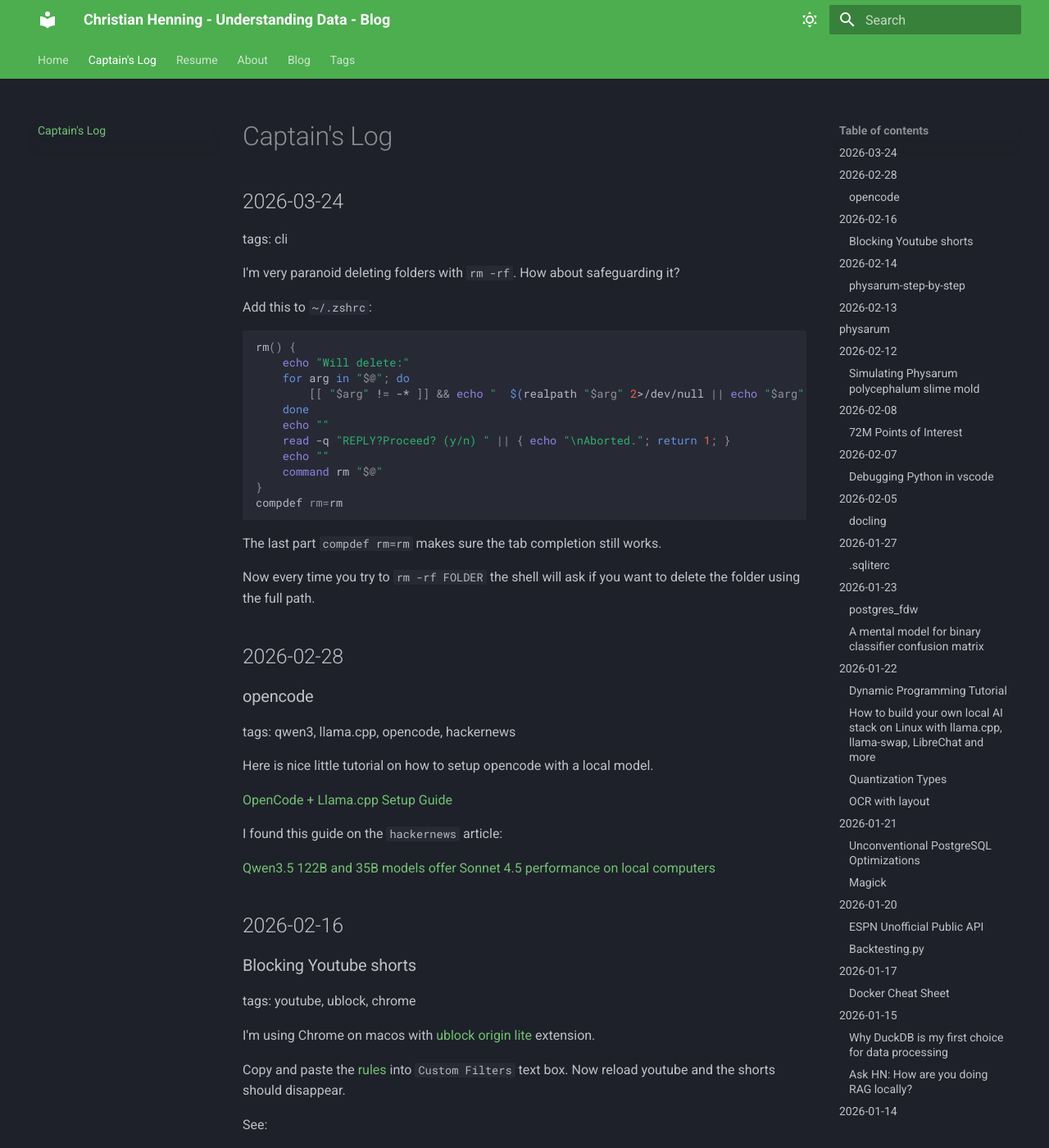
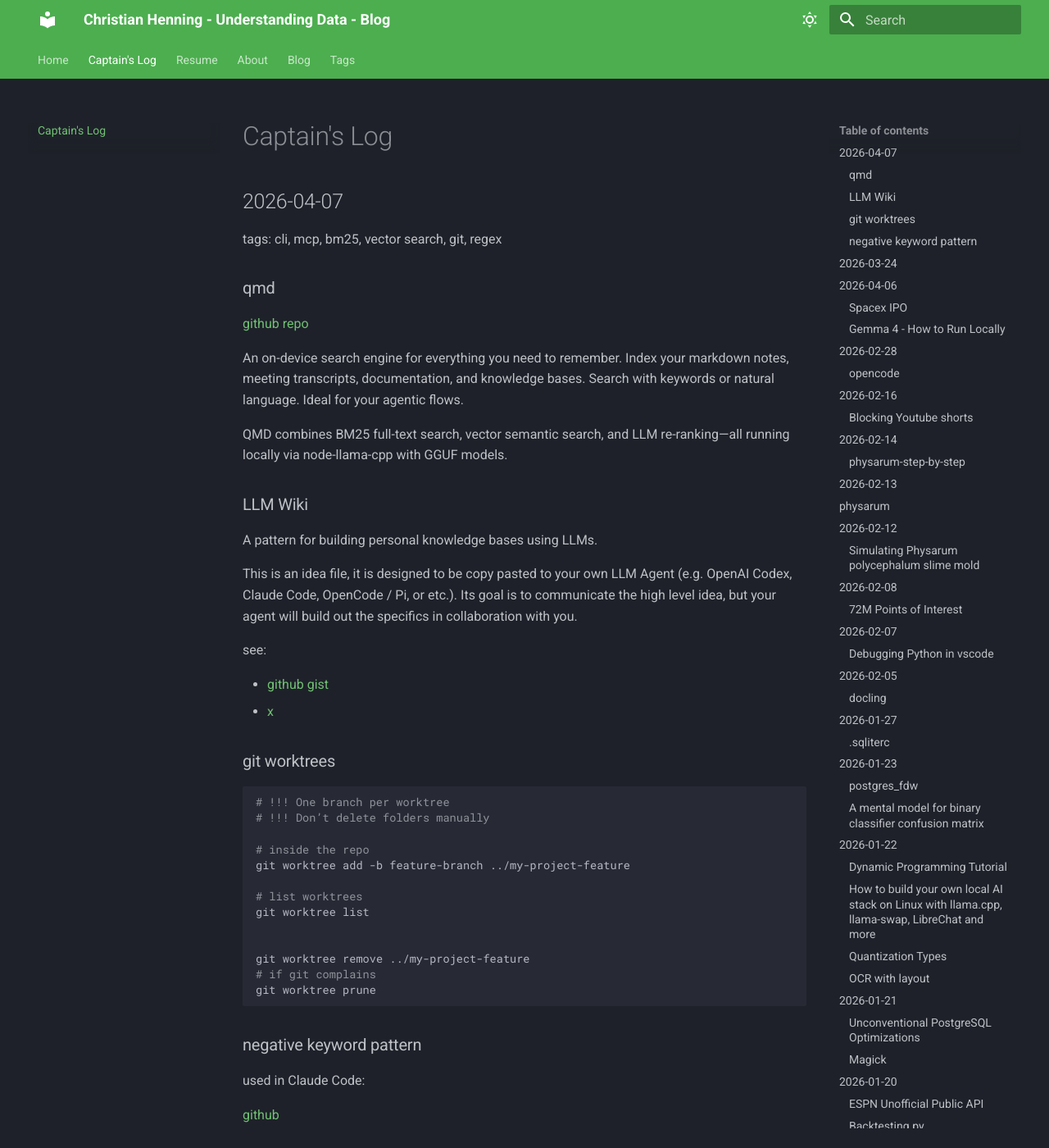
Before and after one commit to chhenning/chhenning.github.io, an MkDocs documentation site: the page built from docs/log.md, in a window 1280 px wide and 1400 px high. Shown: the whole window at 82% size. Built offline with MkDocs 1.6.1 and Material for MkDocs 9.7.7, drawn with Linux system fonts in a browser that asks for light colours; some of the changed text lies outside the part shown.

Commit message:
captains log

````diff
--- a/docs/log.md
+++ b/docs/log.md
@@ -1,3 +1,50 @@
+
+## 2026-04-07
+
+tags: cli, mcp, bm25, vector search, git, regex
+
+### qmd
+
+[github repo](https://github.com/tobi/qmd)
+
+An on-device search engine for everything you need to remember. Index your markdown notes, meeting transcripts, documentation, and knowledge bases. Search with keywords or natural language. Ideal for your agentic flows.
+
+QMD combines BM25 full-text search, vector semantic search, and LLM re-ranking—all running locally via node-llama-cpp with GGUF models.
+
+### LLM Wiki
+
+A pattern for building personal knowledge bases using LLMs.
+
+This is an idea file, it is designed to be copy pasted to your own LLM Agent (e.g. OpenAI Codex, Claude Code, OpenCode / Pi, or etc.). Its goal is to communicate the high level idea, but your agent will build out the specifics in collaboration with you.
+
+see:
+
+- [github gist](https://gist.github.com/karpathy/442a6bf555914893e9891c11519de94f)
+- [x](https://x.com/karpathy/status/2039805659525644595)
+
+### git worktrees
+
+```sh
+# !!! One branch per worktree
+# !!! Don’t delete folders manually
+
+# inside the repo
+git worktree add -b feature-branch ../my-project-feature
+
+# list worktrees
+git worktree list
+
+
+git worktree remove ../my-project-feature
+# if git complains
+git worktree prune
+```
+
+### negative keyword pattern
+
+used in Claude Code:
+
+[github](https://github.com/chatgptprojects/clear-code/blob/642c7f944bbe5f7e57c05d756ab7fa7c9c5035cc/src/utils/userPromptKeywords.ts#L8)
 
 ## 2026-03-24
 
@@ -24,6 +71,23 @@ compdef rm=rm
 The last part `compdef rm=rm` makes sure the tab completion still works.
 
 Now every time you try to `rm -rf FOLDER` the shell will ask if you want to delete the folder using the full path.
+
+## 2026-04-06
+
+tags: spacex, ipo, gemma, llm
+
+### Spacex IPO
+
+very interesting insight into the IPO and why it might not be a good idea to invest...
+
+[hackernews](https://news.ycombinator.com/item?id=47613231)
+
+### Gemma 4 - How to Run Locally
+
+Run Google’s new Gemma 4 models locally, including E2B, E4B, 26B A4B, and 31B.
+
+[link](https://unsloth.ai/docs/models/gemma-4)
+
 
 ## 2026-02-28
 
````
